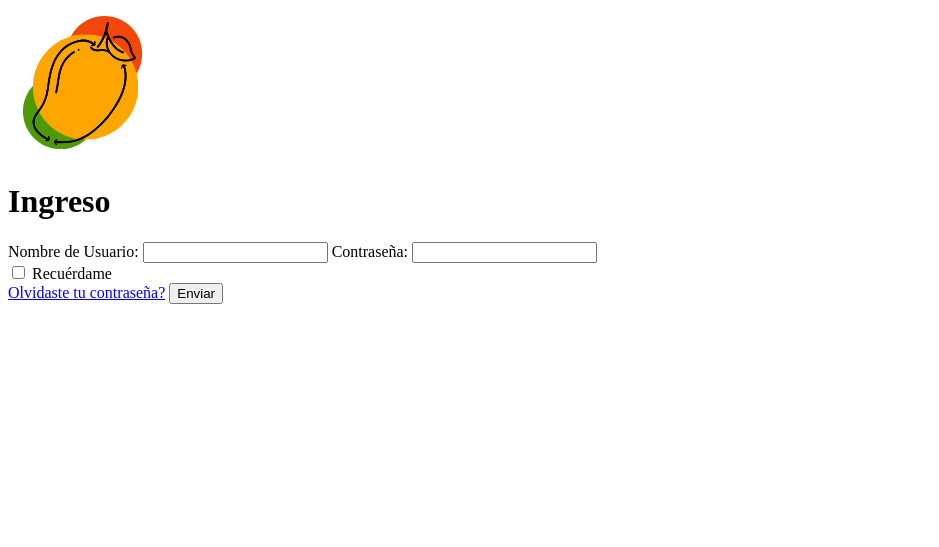
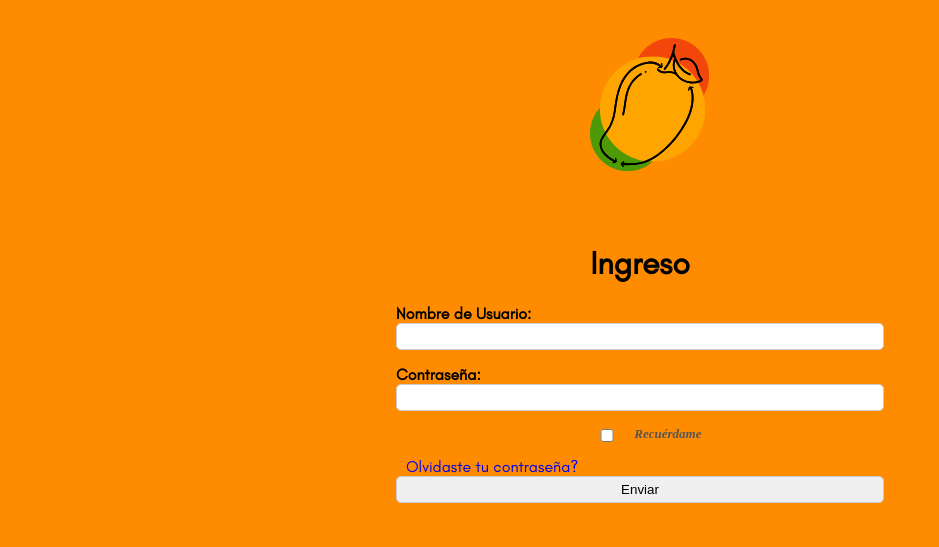
Before and after one commit to damispi/valioso_Mango_Django, a Django app: template core/templates/core/Pages/ingreso.html in a window 1280 px wide. Shown: the top 547 px of the page, without its empty margins (0-939 px from the left). Run offline with Django 4.2, Linux system fonts and the light colour scheme; the template is opened without the code that fills it, so the values that code supplies are empty; some libraries are stand-ins or nearby versions.

Commit message:
cambie nombres de carpetas

```diff
--- /dev/null
+++ b/core/static/core/estilos/estilos_registro.css
@@ -0,0 +1,117 @@
+*{
+    box-sizing: border-box;
+}
+form section,
+form button {
+    margin: 0 auto;
+}
+form{
+    width: 40%;
+}
+
+body {
+    background-color: darkorange;
+    margin: 10px;
+    padding: 20px;
+    font-family: "Glacial Indifference";
+}
+
+
+
+label {
+    display: block;
+    /* Muestra cada etiqueta en una nueva línea */
+    font-weight: bold;
+    /* Puedes hacer que las etiquetas sean más destacadas */
+}
+
+input {
+    width: 100%;
+    /* Los campos de entrada se expanden al 100% del ancho del contenedor */
+    padding: 5px;
+    /* Añade espaciado interior en los campos de entrada */
+    border: 1px solid #ccc;
+    /* Añade un borde a los campos de entrada */
+    border-radius: 5px;
+    /* Añade esquinas redondeadas a los campos de entrada */
+    margin-bottom: 15px;
+}
+
+.form-buttons {
+    margin-top: 10px;
+
+    /* Añade espacio entre los campos de entrada y los botones */
+}
+
+
+
+main {
+    display: flex;
+    flex-direction: column;
+    align-items: center;
+}
+
+header {
+    display: flex;
+    flex-direction: column;
+    align-items: center;
+}
+
+.logo {
+    width: 150px;
+    height: 150px;
+    margin-left: 0;
+}
+
+button {
+    background-color: #4CAF50;
+    /* Cambia el color de fondo del botón */
+    color: #fff;
+    /* Cambia el color del texto del botón a blanco */
+    padding: 10px 20px;
+    /* Añade espacio dentro del botón */
+    border: none;
+    /* Elimina el borde del botón */
+    border-radius: 5px;
+    /* Añade esquinas redondeadas al botón */
+    cursor: pointer;
+    /* Cambia el cursor al estilo de puntero al pasar el ratón sobre el botón */
+}
+
+#check-recuerdame {
+    display: flex;
+    flex-direction: row;
+    justify-content: center;
+}
+
+#recordarme {
+    display: inline;
+    width: 10%;
+}
+
+#olvidaste {
+    display: block;
+
+}
+
+#recuerdame {
+    color: #555;
+    font-size: 13px;
+    font-style: italic;
+    font-family: 'Times New Roman', Times, serif;
+    display: inline;
+
+}
+
+a {
+    text-decoration: none;
+    /* Elimina la decoración de enlace predeterminada */
+    margin-left: 10px;
+    /* Añade espacio entre el botón "GUARDAR" y el enlace "VOLVER" */
+}
+
+
+@font-face {
+    font-family: "Glacial Indifference";
+    src: url("../Sources/GlacialIndifference-Regular.otf");
+}
--- a/core/templates/core/Pages/ingreso.html
+++ b/core/templates/core/Pages/ingreso.html
@@ -1,11 +1,12 @@
 <!DOCTYPE html>
 <html lang="es">
+    {% load static %}
 
 <head>
     <meta charset="UTF-8">
     <meta name="viewport" content="width=device-width, initial-scale=1.0">
     <script src="https://kit.fontawesome.com/62ea397d3a.js" crossorigin="anonymous"></script>
-    <link rel="stylesheet" href="../Estilos/estilos_registro.css">
+    <link rel="stylesheet" href="{% static 'core/estilos/estilos_registro.css'%}">
     <title>Ingreso usuario Valioso Mango</title>
     <link rel="icon" href="../Sources/Favicon (16 x 16px).svg" type="image/x-icon">
 </head>
--- a/core/templates/core/index.html
+++ b/core/templates/core/index.html
@@ -50,7 +50,7 @@
                         </svg>COMO FUNCIONA?</a>
                 </li>
                 <li>
-                    <a class="boton-nav" href=Pages/ingreso.html><svg xmlns="http://www.w3.org/2000/svg" class="svg"
+                    <a class="boton-nav" href="{% url 'ingreso' %}"><svg xmlns="http://www.w3.org/2000/svg" class="svg"
                             height="1.5vw"
                             viewBox="0 0 512 512"><!--! Font Awesome Free 6.4.2 by @fontawesome - https://fontawesome.com License - https://fontawesome.com/license (Commercial License) Copyright 2023 Fonticons, Inc. -->
                             <path
--- a/core/urls.py
+++ b/core/urls.py
@@ -7,4 +7,5 @@ urlpatterns = [
 
     path('',views.inicio, name='inicio' ),
     path('valioso_mango/Pages/ComoFunciona/', views.ComoFunciona,name='como_funciona'),
+    path('ingreso',views.ingreso, name='ingreso'),
 ]
--- a/core/views.py
+++ b/core/views.py
@@ -10,5 +10,8 @@ def inicio(request):
 def ComoFunciona(request):
     return render(request, "core/Pages/ComoFunciona.html")
 
+def ingreso(request):
+    return render(request, "core/Pages/ingreso.html")
+
 
 # Create your views here.
```
